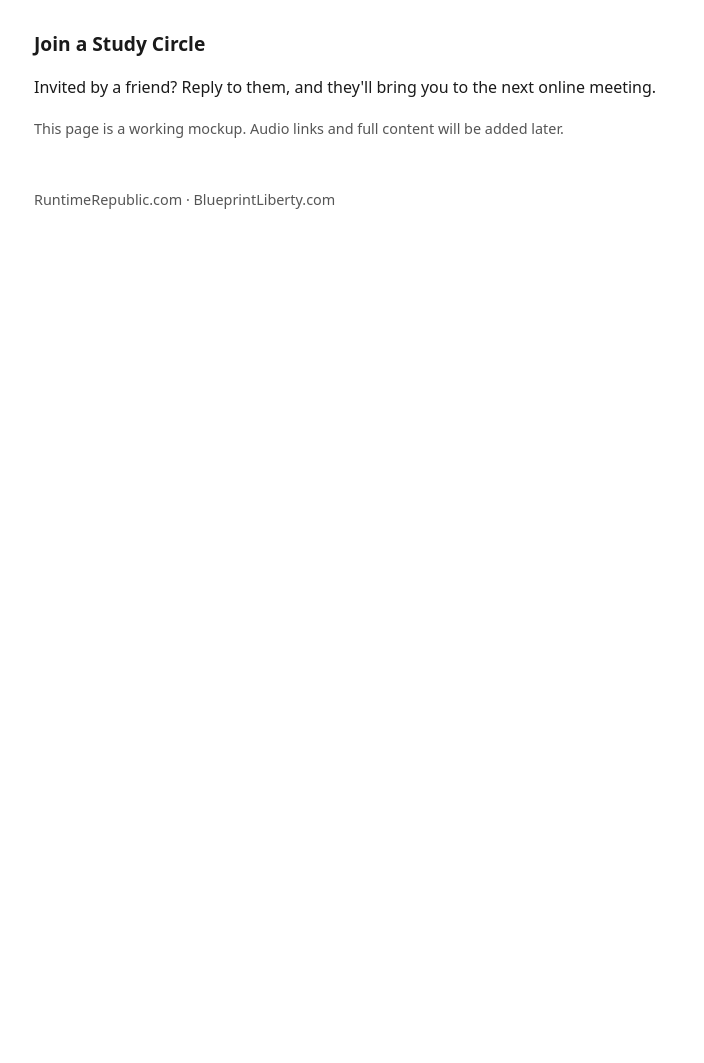
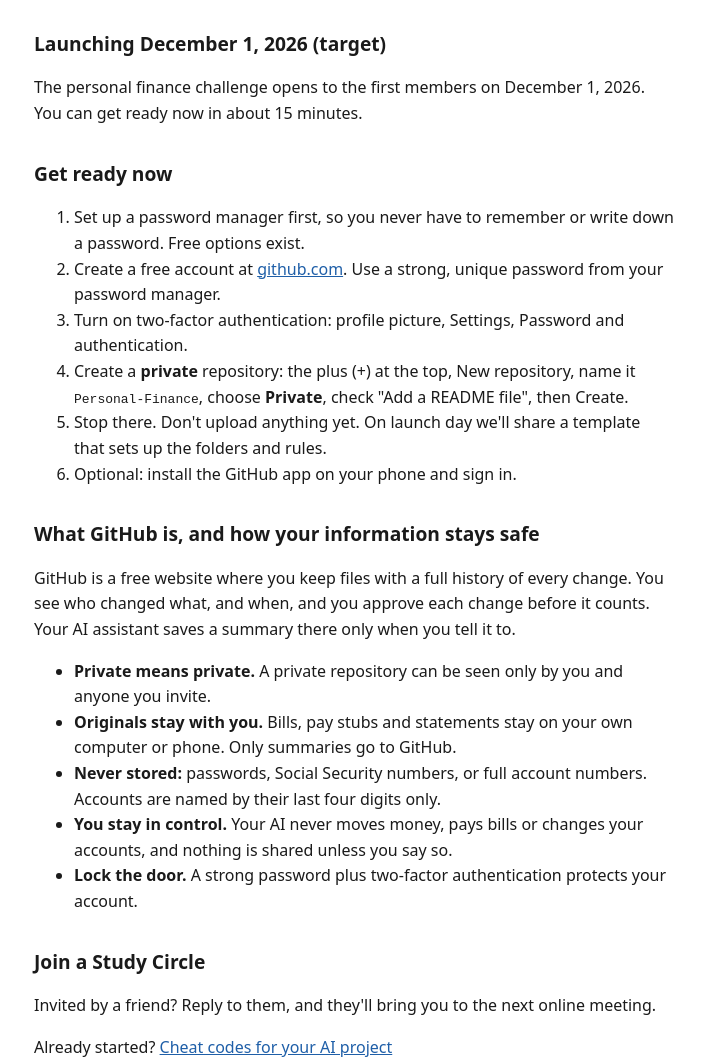
Before and after one commit to RuntimeRepublic/RuntimeRepublic.github.io, a plain HTML site: page index.html in a window 1280 px wide. Shown: the part 1125-2188 px from the top of the page, without its empty margins (286-990 px from the left). Before the commit the page ends 1356 px from the top, so only its background shows below. Drawn offline with Linux system fonts and the light colour scheme.

Commit message:
[Site] - Updated - Join page codes link, launch date, prep and security
Refs: RRW-CWC-007
Agent: Civics Dashboard 01
Model: Grok 4.7
Co-authored-by: Cursor <cursoragent@cursor.com>

```diff
--- a/index.html
+++ b/index.html
@@ -42,8 +42,29 @@ your own records.</p>
 <li>Prefer to read? <a href="https://github.com/RuntimeRepublic/Runtime-Republic-Training/blob/main/Courses/civic-encounters/01-the-civic-encounter-challenge/lesson.md">Episode 1 as text</a></li>
 <li><a href="https://www.facebook.com/profile.php?id=61595019222804">Follow Runtime Republic on Facebook</a></li>
 </ul>
+<h2>Launching December 1, 2026 (target)</h2>
+<p>The personal finance challenge opens to the first members on December 1, 2026. You can get ready now in about 15 minutes.</p>
+<h2>Get ready now</h2>
+<ol>
+<li>Set up a password manager first, so you never have to remember or write down a password. Free options exist.</li>
+<li>Create a free account at <a href="https://github.com/signup">github.com</a>. Use a strong, unique password from your password manager.</li>
+<li>Turn on two-factor authentication: profile picture, Settings, Password and authentication.</li>
+<li>Create a <strong>private</strong> repository: the plus (+) at the top, New repository, name it <code>Personal-Finance</code>, choose <strong>Private</strong>, check "Add a README file", then Create.</li>
+<li>Stop there. Don't upload anything yet. On launch day we'll share a template that sets up the folders and rules.</li>
+<li>Optional: install the GitHub app on your phone and sign in.</li>
+</ol>
+<h2>What GitHub is, and how your information stays safe</h2>
+<p>GitHub is a free website where you keep files with a full history of every change. You see who changed what, and when, and you approve each change before it counts. Your AI assistant saves a summary there only when you tell it to.</p>
+<ul>
+<li><strong>Private means private.</strong> A private repository can be seen only by you and anyone you invite.</li>
+<li><strong>Originals stay with you.</strong> Bills, pay stubs and statements stay on your own computer or phone. Only summaries go to GitHub.</li>
+<li><strong>Never stored:</strong> passwords, Social Security numbers, or full account numbers. Accounts are named by their last four digits only.</li>
+<li><strong>You stay in control.</strong> Your AI never moves money, pays bills or changes your accounts, and nothing is shared unless you say so.</li>
+<li><strong>Lock the door.</strong> A strong password plus two-factor authentication protects your account.</li>
+</ul>
 <h2>Join a Study Circle</h2>
 <p>Invited by a friend? Reply to them, and they'll bring you to the next online meeting.</p>
+<p>Already started? <a href="codes/">Cheat codes for your AI project</a></p>
 <p class="note">This page is a working mockup. Audio links and full content will be added later.</p>
 <footer>RuntimeRepublic.com · BlueprintLiberty.com</footer>
 </body>
```
Also changed, not shown: 1 other file.
